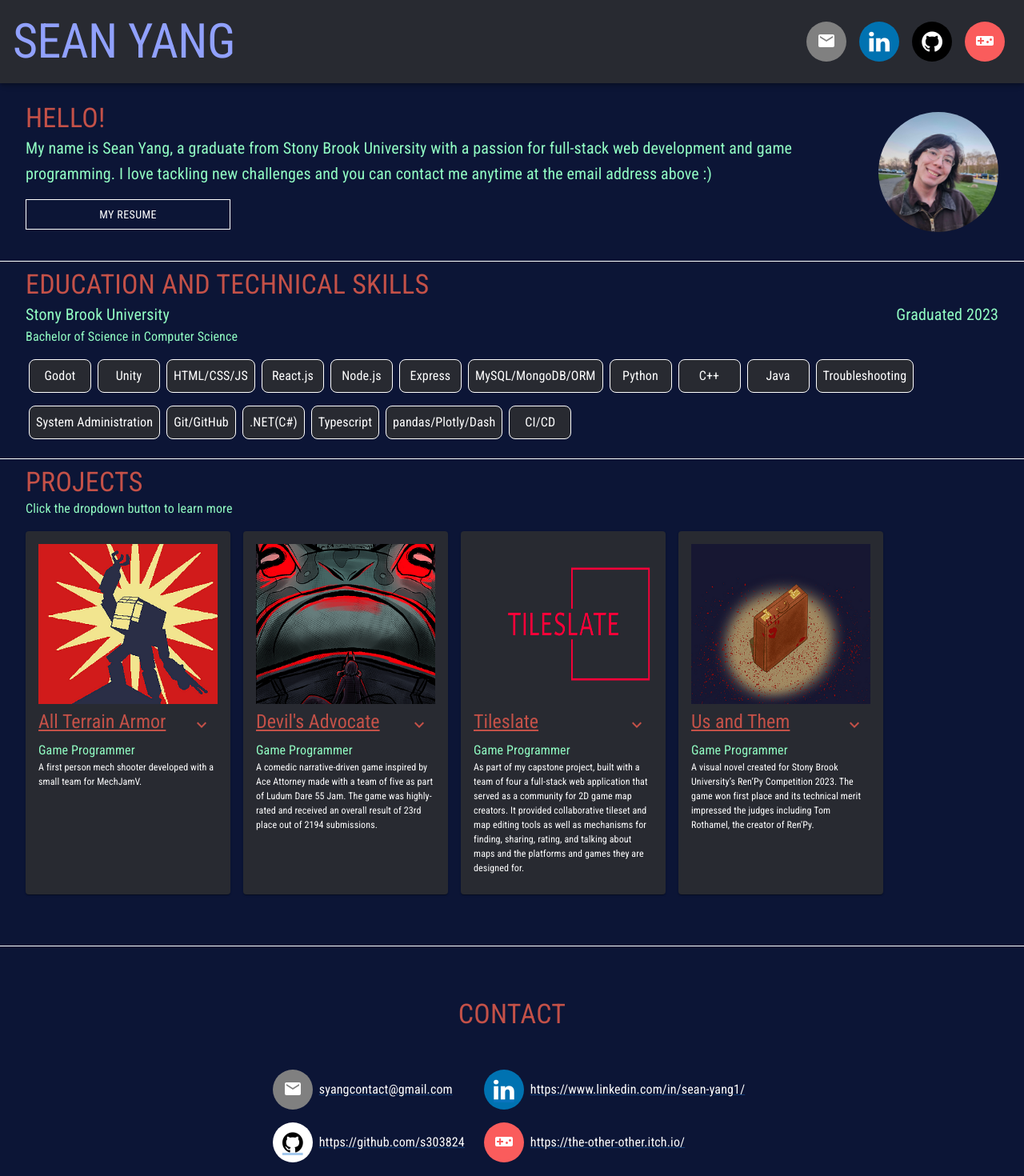
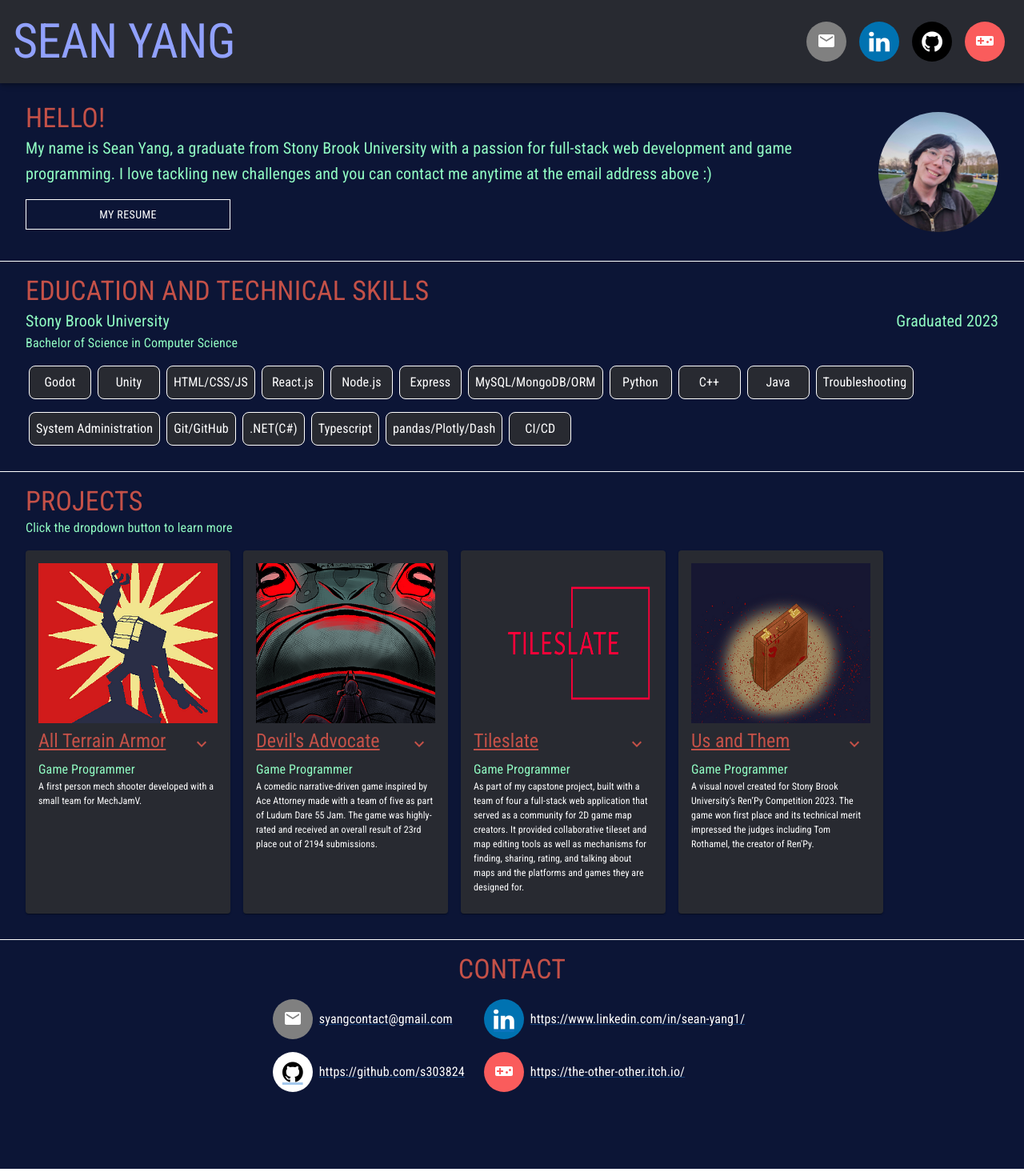
Before and after one commit to s303824/sean-yang, a React (Create React App) app: page / in a window 1280 px wide. Shown: the top 1470 px of the page at 80% size. Built offline with nearby package versions, Linux system fonts and the light colour scheme.

Commit message:
small changes to padding

```diff
--- a/src/components/Education_Skills.js
+++ b/src/components/Education_Skills.js
@@ -4,7 +4,7 @@ import '../App.css';
 
 function Education_Skills(){
     return(
-        <Box sx={{display:"block", flexDirection:"column" , alignContent:"space-between", px:4, py:1, borderTop: '1px solid white', borderBottom: '1px solid white'}}>
+        <Box sx={{display:"block", flexDirection:"column" , alignContent:"space-between", px:4, py:2, borderTop: '1px solid white', borderBottom: '1px solid white'}}>
             <Typography variant="h4" className="subtitle" fontFamily={'roboto'}>EDUCATION AND TECHNICAL SKILLS</Typography>
 
             <Box sx={{ flexDirection:"column" , alignContent:"space-between"}}>
--- a/src/components/Footer.js
+++ b/src/components/Footer.js
@@ -9,8 +9,8 @@ function Footer(){
     const matches = useMediaQuery('(min-width:632px)');
 
     return (
-            <Box sx={{display:'flex', flexDirection:'column', flexWrap:'wrap', height: "10", padding:8 , borderTop:"1px solid white"}}>
-              <Typography variant="h4"className="subtitle" sx={{flexGrow: 1, textAlign:"center", marginBottom:6}} fontFamily={'roboto'}>
+            <Box sx={{display:'flex', flexDirection:'column', flexWrap:'wrap', height: "10", padding:2 , paddingBottom:12, borderTop:"1px solid white"}}>
+              <Typography variant="h4"className="subtitle" sx={{flexGrow: 1, textAlign:"center", marginBottom:2}} fontFamily={'roboto'}>
                 CONTACT
               </Typography>
               <Box sx={{display:"grid", gridTemplate: " auto auto / auto auto",gap:'16px', justifyContent:"center"}}>
--- a/src/components/Projects.js
+++ b/src/components/Projects.js
@@ -66,7 +66,7 @@ function Projects(){
      </ul>
 
     return(
-        <Box sx={{display:"flex", flexDirection:"column" , px:4, paddingTop:1, paddingBottom:8, alignContent:"space-between"}}>
+        <Box sx={{display:"flex", flexDirection:"column" , px:4, py:2, paddingBottom:4, alignContent:"space-between"}}>
             <Typography variant="h4"className="subtitle" fontFamily={'roboto'}>PROJECTS</Typography>
             <Typography sx={{marginBottom:2}} fontFamily={'roboto'}>{message}</Typography>
 
```
